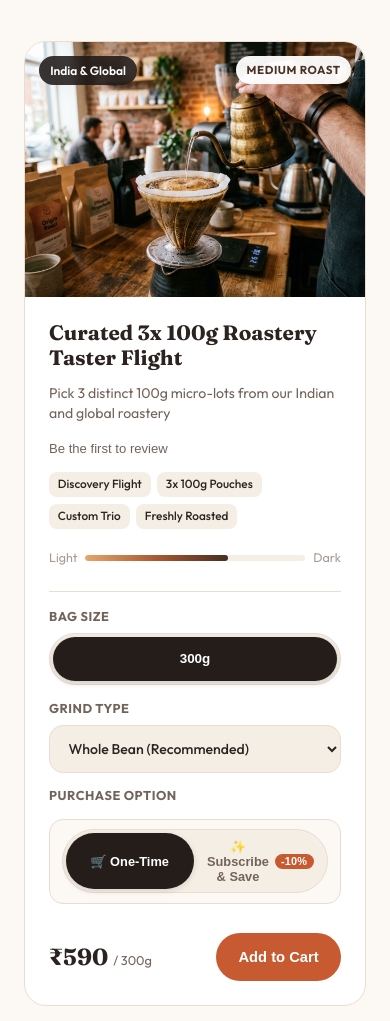
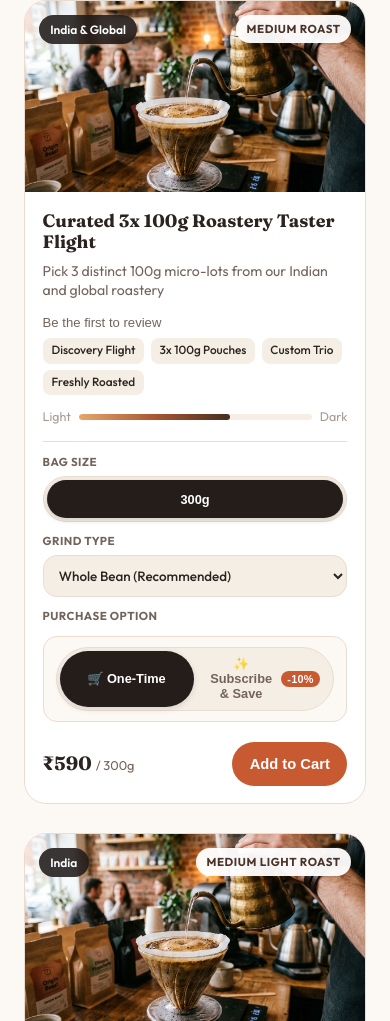
Before and after one commit to awspalem/daily-grind-coffee, a website built with Vite: page apps/storefront/index.html in a window 390 px wide. Shown: the part 1863-2884 px from the top of the page. Built offline with nearby package versions, Linux system fonts and the light colour scheme; no server answers.

Commit message:
style(storefront): tighten mobile spacing across product cards & sections
Reduce padding/gaps on product-card body, selectors, and section
headers on mobile so the layout reads denser and less whitespace-heavy.

Co-Authored-By: Claude Sonnet 5 <noreply@anthropic.com>
Claude-Session: https://claude.ai/code/session_018fmxBvNsaYVh5FQ6iCCKDn

```diff
--- a/apps/storefront/src/styles/index.css
+++ b/apps/storefront/src/styles/index.css
@@ -1792,6 +1792,91 @@ body {
   #roastery-story > div > div:first-child {
     padding: 2rem 1.5rem !important;
   }
+
+  /* Denser section rhythm */
+  .section-header {
+    margin-bottom: 1.8rem;
+  }
+
+  .catalog-section {
+    margin-bottom: 3.5rem;
+  }
+
+  .filter-container {
+    margin-bottom: 1.5rem;
+    gap: 0.8rem;
+  }
+
+  /* Denser product cards */
+  .card-media {
+    aspect-ratio: 16/9;
+  }
+
+  .card-body {
+    padding: 1.1rem;
+    gap: 0.55rem;
+  }
+
+  .card-title {
+    font-size: 1.12rem;
+  }
+
+  .tasting-tags-list {
+    margin: 0;
+  }
+
+  .card-selectors {
+    gap: 0.6rem;
+    margin-top: 0.3rem;
+    padding-top: 0.7rem;
+  }
+
+  .selector-group {
+    gap: 0.3rem;
+  }
+
+  .selector-label {
+    font-size: 0.72rem;
+  }
+
+  .weight-btn {
+    min-height: 38px;
+    padding: 0.35rem 0.6rem;
+    font-size: 0.8rem;
+  }
+
+  .grind-dropdown {
+    min-height: 42px;
+    padding: 0.45rem 0.7rem;
+    font-size: 0.84rem;
+  }
+
+  .sub-toggle-container {
+    padding: 0.3rem;
+  }
+
+  .sub-switch-btn {
+    padding: 0.5rem 0.6rem;
+    font-size: 0.82rem;
+  }
+
+  .sub-freq-pill {
+    padding: 0.4rem 0.7rem;
+    font-size: 0.78rem;
+  }
+
+  .card-footer {
+    padding-top: 0.7rem;
+  }
+
+  .card-price {
+    font-size: 1.2rem;
+  }
+
+  .btn-add-cart {
+    min-height: 44px;
+    padding: 0.6rem 1.1rem;
+  }
 }
 
 /* =========================================================
```
